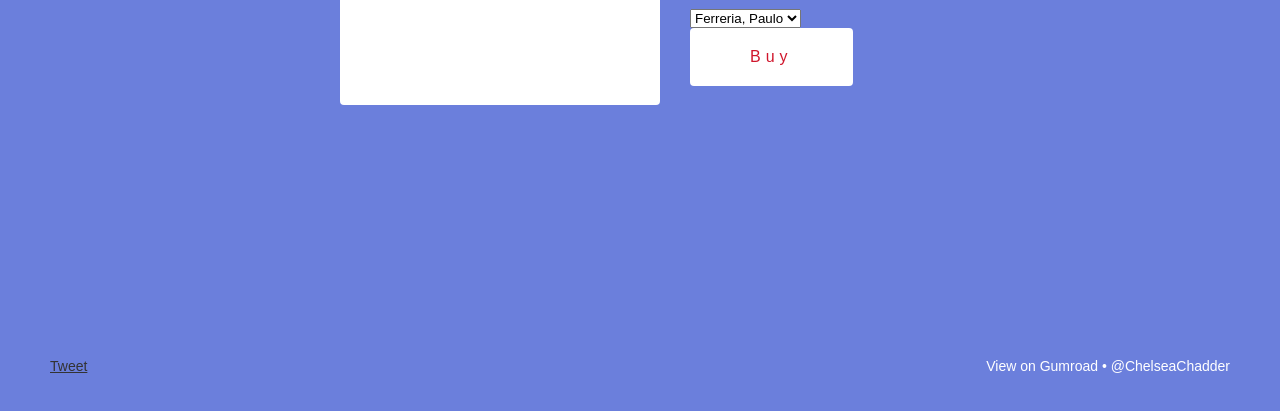
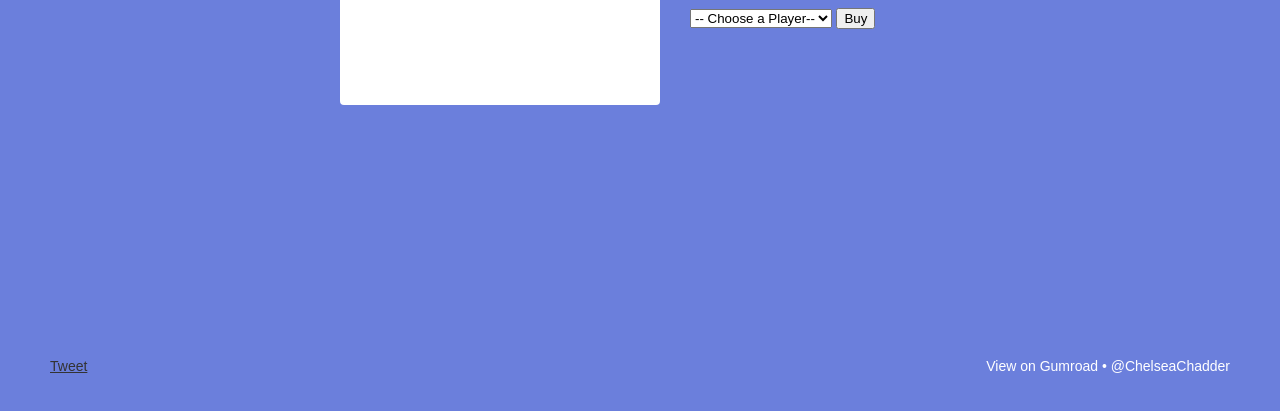
Before and after one commit to ChelseaStatsArchive/ChelseaChadder.com, a plain HTML site: page index.html in a window 1280 px wide. Shown: the part 375-786 px from the top of the page. Drawn offline with nearby package versions, Linux system fonts and the light colour scheme.

Commit message:
Update index.html

```diff
--- a/index.html
+++ b/index.html
@@ -32,10 +32,14 @@
     <div class="content">
       <h1 class="title">ChelseaChadder</h1>
       <p>Statistical analysis of Chelsea players past and present</p>
-    <select>
-    <option value="gumroad.com/chelseachadder/pauloferreira">Ferreria, Paulo</option>
-      </select>
-      <a class="download-button" href="#">Buy</a>
+<form action="../" class="form">
+  	<select name="mySelectbox">
+		<option value="" class="bolder"> -- Choose a Player--</option>
+    <option value="http://gumroad.com/chelseachadder/pauloferreira">Paulo Ferreira</option>
+
+		</select>
+		<input type="button" class="btn btn-primary btn-mini" onclick="window.open(this.form.mySelectbox.options[this.form.mySelectbox.selectedIndex].value,'_top')" value="Buy">
+		</form>
     </div>
   </div>
 
```
